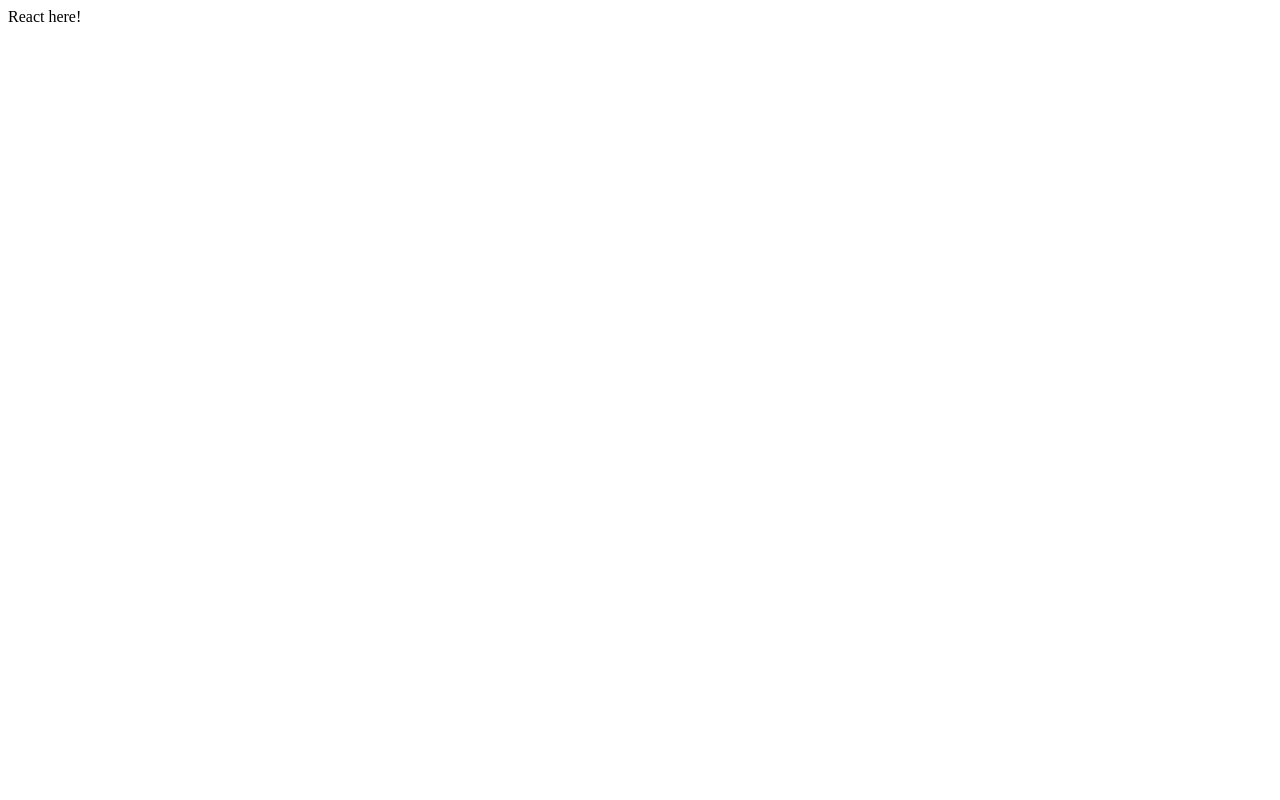
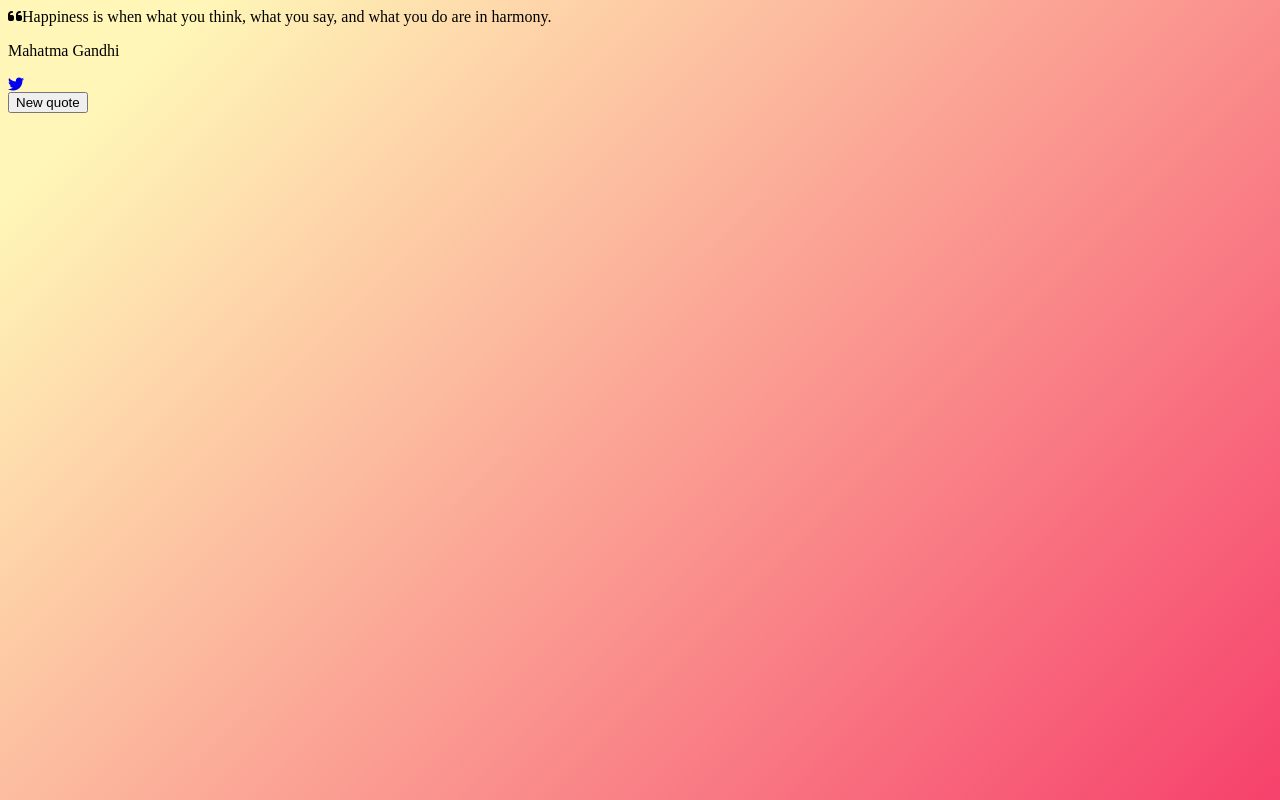
Before and after one commit to erolaliyev/random-quote-machine, a React app: page / in a window 1280 px wide. Built offline with nearby package versions, Linux system fonts and the light colour scheme.

Commit message:
Finished logic (Javascript, React) part :boom:

```diff
--- a/src/components/App.js
+++ b/src/components/App.js
@@ -1,14 +1,124 @@
 import React from "react";
-import ReactDOM from "react-dom";
+import NewQuote from "./NewQuote";
+import TweetQuote from "./TweetQuote";
 
-const App = () => {
-  return (
-    <div>
-      <p>React here!</p>
-    </div>
-  );
-};
+const quotes = [
+  `I hated every minute of training, but I said, "Don't quite. Suffer now and live the rest of your life as a champion."`,
+  `Freedom is not worth having if it does not include the freedom to make mistakes.`,
+  `A man is but the product of his thoughts. What he thinks he becomes.`,
+  `Either write something worth reading or do something worth writing.`,
+  `The weak can never forgive. Forgiveness is the attribute of the strong.`,
+  `It is the mark of an educated mind to be able to entertain a thought without accepting it.`,
+  `Chance favors the prepared mind.`,
+  `What is in our power to do, it lies in our power not to do.`,
+  `We are what we repeatedly do. Excellence, therefore, is not an act, but a habit.`,
+  `Happiness is when what you think, what you say, and what you do are in harmony.`,
+  `Any man who reads too much and uses his own brain too little falls into lazy habits of thinking.`,
+  `Anyone can cook but only the fearless can be great.`,
+  `If you're going through hell, keep going.`,
+  `Not everyone can become a great artist, but a great artist can come from anywhere.`,
+  `First, they ignore you, then they laugh at you, then they fight you, then you win.`,
+  `It always seems impossible until it's done.`,
+  `I fear not the man who has practiced 10000 kicks once, but I fear the man who has practiced one kick 10000 times.`,
+  `I am not the richest, smartest or most talented person in the world, but I succeed because I keep going and going and going.`,
+  `Strength does not come from physical capacity. It comes from an indomitable will.`,
+  `Everything should be made as simple as possible, but not simpler.`,
+  `You can't climb the ladder of success with your hands in your pockets.`
+];
+const authors = [
+  `Muhammad Ali`,
+  `Mahatma Gandhi`,
+  `Mahatma Gandhi`,
+  `Benjamin Franklin`,
+  `Mahatma Gandhi`,
+  `Aristotle`,
+  `Louis Pasteur`,
+  `Aristotle`,
+  `Aristotle`,
+  `Mahatma Gandhi`,
+  `Albert Einstein`,
+  `Auguste Gusteau`,
+  `Winston Churchill`,
+  `Anton Ego`,
+  `Mahatma Gandhi`,
+  `Nelson Mandela`,
+  `Bruce Lee`,
+  `Sylvester Stallone`,
+  `Mahatma Gandhi`,
+  `Albert Einstein`,
+  `Arnold Schwarzenegger`
+];
+const backgroundColors = [
+  "linear-gradient( 135deg, #CE9FFC 10%, #7367F0 100%)",
+  "linear-gradient( 135deg, #FFF6B7 10%, #F6416C 100%)",
+  "linear-gradient( 135deg, #FCCF31 10%, #F55555 100%)",
+  "linear-gradient( 135deg, #F97794 10%, #623AA2 100%)",
+  "linear-gradient( 135deg, #43CBFF 10%, #9708CC 100%)",
+  "linear-gradient( 135deg, #5EFCE8 10%, #736EFE 100%)",
+  "linear-gradient( 135deg, #FFD26F 10%, #3677FF 100%)",
+  "linear-gradient( 135deg, #FFDB01 10%, #0E197D 100%)",
+  "linear-gradient( 135deg, #EECE13 10%, #B210FF 100%)",
+  "linear-gradient( 135deg, #FDD819 10%, #E80505 100%)",
+  "linear-gradient( 135deg, #79F1A4 10%, #0E5CAD 100%)",
+  "linear-gradient( 135deg, #FFF720 10%, #3CD500 100%)",
+  "linear-gradient( 135deg, #F0FF00 10%, #58CFFB 100%)",
+  "linear-gradient( 135deg, #FD6E6A 10%, #FFC600 100%)",
+  "linear-gradient( 135deg, #F6D242 10%, #FF52E5 100%)",
+  "linear-gradient( 135deg, #81FFEF 10%, #F067B4 100%)",
+  "linear-gradient( 135deg, #FAB2FF 10%, #1904E5 100%)",
+  "linear-gradient( 135deg, #FFA8A8 10%, #FCFF00 100%)",
+  "linear-gradient( 135deg, #FFF720 10%, #3CD500 100%)"
+];
 
-export default App;
+export default class App extends React.Component {
+  constructor(props) {
+    super(props);
+    this.state = {
+      firstRandomNumber: Math.floor(Math.random() * quotes.length),
+      secondRandomNumber: Math.floor(Math.random() * backgroundColors.length)
+    };
+    this.handleNewQuote = this.handleNewQuote.bind(this);
+  }
 
-// ReactDOM.render(<App />, document.getElementById("app"));
+  handleNewQuote() {
+    const newFirstRandomNumber = Math.floor(Math.random() * quotes.length);
+    const newSecondRandomNumber = Math.floor(
+      Math.random() * backgroundColors.length
+    );
+    if (
+      newFirstRandomNumber !== this.state.firstRandomNumber &&
+      newSecondRandomNumber !== this.state.secondRandomNumber
+    ) {
+      this.setState({
+        firstRandomNumber: newFirstRandomNumber,
+        secondRandomNumber: newSecondRandomNumber
+      });
+    } else {
+      this.handleNewQuote();
+    }
+  }
+
+  render() {
+    document.querySelector("body").style.background =
+      backgroundColors[this.state.secondRandomNumber];
+    return (
+      <div id="quote-box">
+        <p id="text">
+          <i className="fas fa-quote-left" />
+          {quotes[this.state.firstRandomNumber]}
+        </p>
+        <p id="author">{authors[this.state.firstRandomNumber]}</p>
+        <div id="button-wrapper">
+          <TweetQuote
+            href={`https://twitter.com/intent/tweet?text=${
+              quotes[this.state.firstRandomNumber]
+            } ${
+              authors[this.state.firstRandomNumber]
+            } %23randomquotemachine %23freeCodeCamp`}
+          />
+          <NewQuote handleNewQuote={this.handleNewQuote} />
+        </div>
+      </div>
+    );
+  }
+}
--- /dev/null
+++ b/src/components/NewQuote.js
@@ -0,0 +1,11 @@
+import React from "react";
+
+const NewQuote = props => (
+  <div>
+    <button id="new-quote" onClick={props.handleNewQuote}>
+      New quote
+    </button>
+  </div>
+);
+
+export default NewQuote;
--- /dev/null
+++ b/src/components/TweetQuote.js
@@ -0,0 +1,16 @@
+import React from "react";
+
+const TweetQuote = props => (
+  <div>
+    <a
+      id="tweet-quote"
+      title="Tweet this quote!"
+      target="_blank"
+      href={props.href}
+    >
+      <i className="fab fa-twitter" />
+    </a>
+  </div>
+);
+
+export default TweetQuote;
--- a/src/index.html
+++ b/src/index.html
@@ -1,9 +1,15 @@
 <html lang="en">
   <head>
-  <meta charset="UTF-8">
-  <meta name="viewport" content="width=device-width, initial-scale=1.0">
+    <meta charset="UTF-8" />
+    <meta name="viewport" content="width=device-width, initial-scale=1.0" />
+    <link
+      href="https://fonts.googleapis.com/css?family=Cormorant+Garamond:400,400i&display=swap"
+      rel="stylesheet"
+    />
+    <script src="https://kit.fontawesome.com/de558bc334.js"></script>
     <title>Random Quote Machine</title>
   </head>
+
   <body>
     <div id="root"></div>
   </body>
--- a/src/index.js
+++ b/src/index.js
@@ -1,5 +1,5 @@
-import React from 'react';
-import ReactDOM from 'react-dom';
+import React from "react";
+import ReactDOM from "react-dom";
 import App from "./components/App";
 
-ReactDOM.render(<App />, document.getElementById('root'));
+ReactDOM.render(<App />, document.getElementById("root"));
```
Also changed, not shown: .babelrc, webpack.config.js (line endings or trailing spaces). Lines whose indentation alone changed are shown as unchanged.
